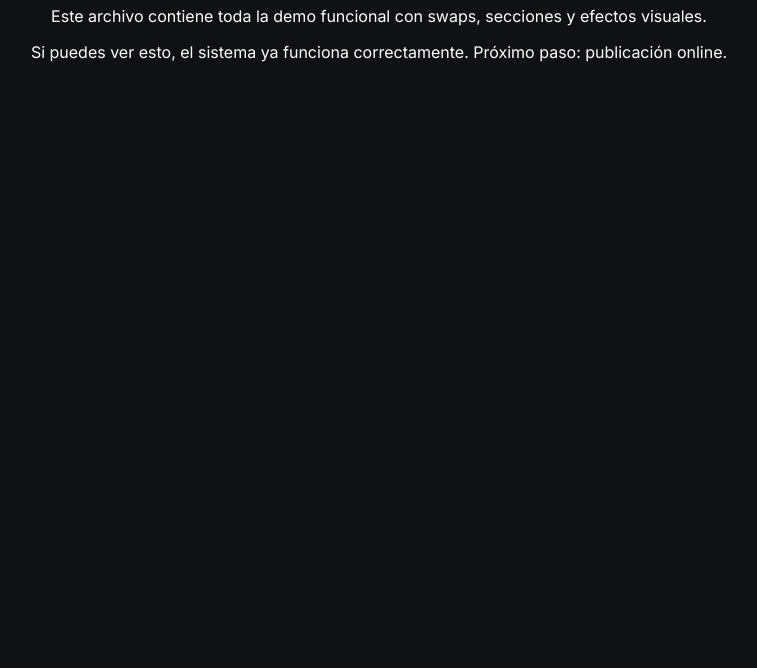
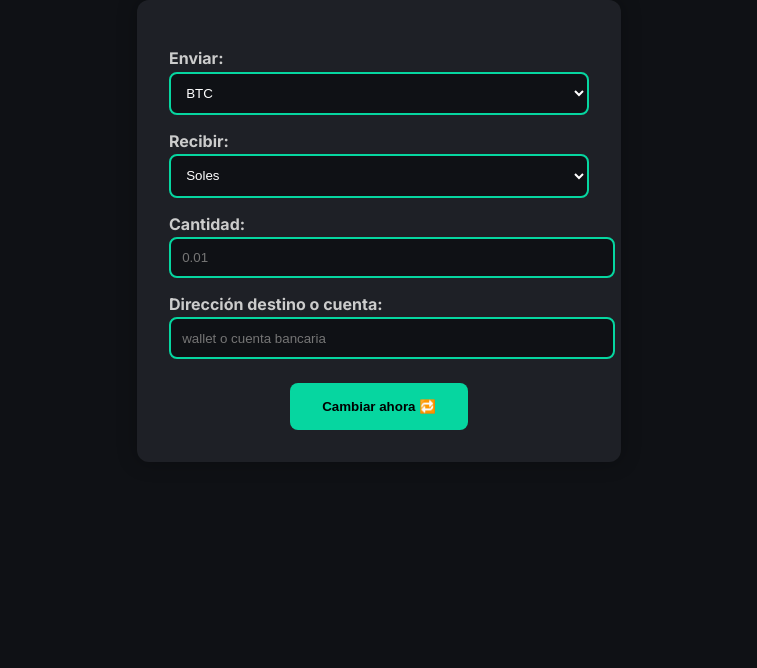
Before and after one commit to thory123/tranzor-demo, a plain HTML site: page index.html in a window 1280 px wide. Shown: the part 132-800 px from the top of the page, without its empty margins (261-1018 px from the left). Drawn offline with Linux system fonts and the light colour scheme.

Commit message:
Update index.html

```diff
--- a/index.html
+++ b/index.html
@@ -1,15 +1,128 @@
-
 <!DOCTYPE html>
 <html lang="es">
 <head>
-  <meta charset="UTF-8">
-  <meta name="viewport" content="width=device-width, initial-scale=1.0">
-  <title>Tranzor | Demo Completa</title>
+  <meta charset="UTF-8" />
+  <meta name="viewport" content="width=device-width, initial-scale=1.0"/>
+  <title>Tranzor | Demo Intercambio</title>
   <link href="https://fonts.googleapis.com/css2?family=Inter:wght@400;700&display=swap" rel="stylesheet">
+  <style>
+    body {
+      background: #0f1115;
+      font-family: 'Inter', sans-serif;
+      color: #fff;
+      display: flex;
+      flex-direction: column;
+      align-items: center;
+      padding: 2rem;
+      text-align: center;
+    }
+    h1 {
+      font-size: 2rem;
+      margin-bottom: 1rem;
+    }
+    .swap-box {
+      background: #1e2026;
+      border-radius: 12px;
+      padding: 2rem;
+      margin-top: 1rem;
+      max-width: 420px;
+      width: 100%;
+      box-shadow: 0 0 20px rgba(0,0,0,0.3);
+    }
+    label {
+      display: block;
+      text-align: left;
+      margin-top: 1rem;
+      font-weight: bold;
+      color: #ccc;
+    }
+    input, select {
+      width: 100%;
+      padding: 0.7rem;
+      border: 2px solid #06d6a0;
+      border-radius: 8px;
+      background: #0f1115;
+      color: white;
+      margin-top: 0.2rem;
+    }
+    button {
+      margin-top: 1.5rem;
+      background: #06d6a0;
+      color: black;
+      border: none;
+      padding: 1rem 2rem;
+      border-radius: 8px;
+      font-weight: bold;
+      cursor: pointer;
+    }
+    .swap-animation {
+      display: inline-block;
+      margin-left: 0.5rem;
+      width: 16px;
+      height: 16px;
+      border: 2px solid white;
+      border-top: 2px solid transparent;
+      border-radius: 50%;
+      animation: spin 0.6s linear infinite;
+    }
+    @keyframes spin {
+      from { transform: rotate(0deg); }
+      to { transform: rotate(360deg); }
+    }
+    .toast {
+      position: fixed;
+      bottom: 20px;
+      right: 20px;
+      background: #06d6a0;
+      color: black;
+      padding: 1rem 1.5rem;
+      border-radius: 8px;
+      font-weight: bold;
+      box-shadow: 0 0 10px rgba(0,0,0,0.3);
+      z-index: 9999;
+      display: none;
+    }
+  </style>
 </head>
-<body style="font-family: 'Inter', sans-serif; background:#0f1115; color:white; text-align:center; padding:3rem;">
-  <h1>Demo Final Completa de Tranzor</h1>
-  <p>Este archivo contiene toda la demo funcional con swaps, secciones y efectos visuales.</p>
-  <p>Si puedes ver esto, el sistema ya funciona correctamente. Próximo paso: publicación online.</p>
+<body>
+  <h1>Tranzor Demo Intercambio</h1>
+  <div class="swap-box">
+    <label>Enviar:</label>
+    <select id="from">
+      <option>BTC</option>
+      <option>ETH</option>
+      <option>USDT</option>
+    </select>
+    <label>Recibir:</label>
+    <select id="to">
+      <option>Soles</option>
+      <option>Dólares</option>
+      <option>EUR</option>
+    </select>
+    <label>Cantidad:</label>
+    <input type="number" placeholder="0.01" id="amount"/>
+    <label>Dirección destino o cuenta:</label>
+    <input type="text" placeholder="wallet o cuenta bancaria" id="destination"/>
+    <button onclick="startSwap(this)">Cambiar ahora 🔁</button>
+  </div>
+  <div id="toast" class="toast">✅ Transacción simulada con éxito</div>
+  <audio id="sound" src="https://assets.mixkit.co/sfx/preview/mixkit-space-coin-ping-1308.mp3"></audio>
+  <script>
+    function startSwap(btn) {
+      btn.innerHTML = 'Procesando... <span class="swap-animation"></span>';
+      btn.disabled = true;
+      document.getElementById('sound').play();
+
+      setTimeout(() => {
+        btn.innerHTML = 'Cambiar ahora 🔁';
+        btn.disabled = false;
+        document.getElementById('sound').pause();
+        document.getElementById('sound').currentTime = 0;
+        const toast = document.getElementById('toast');
+        toast.style.display = 'block';
+        setTimeout(() => { toast.style.display = 'none'; }, 2500);
+      }, 2500);
+    }
+  </script>
 </body>
 </html>
```
